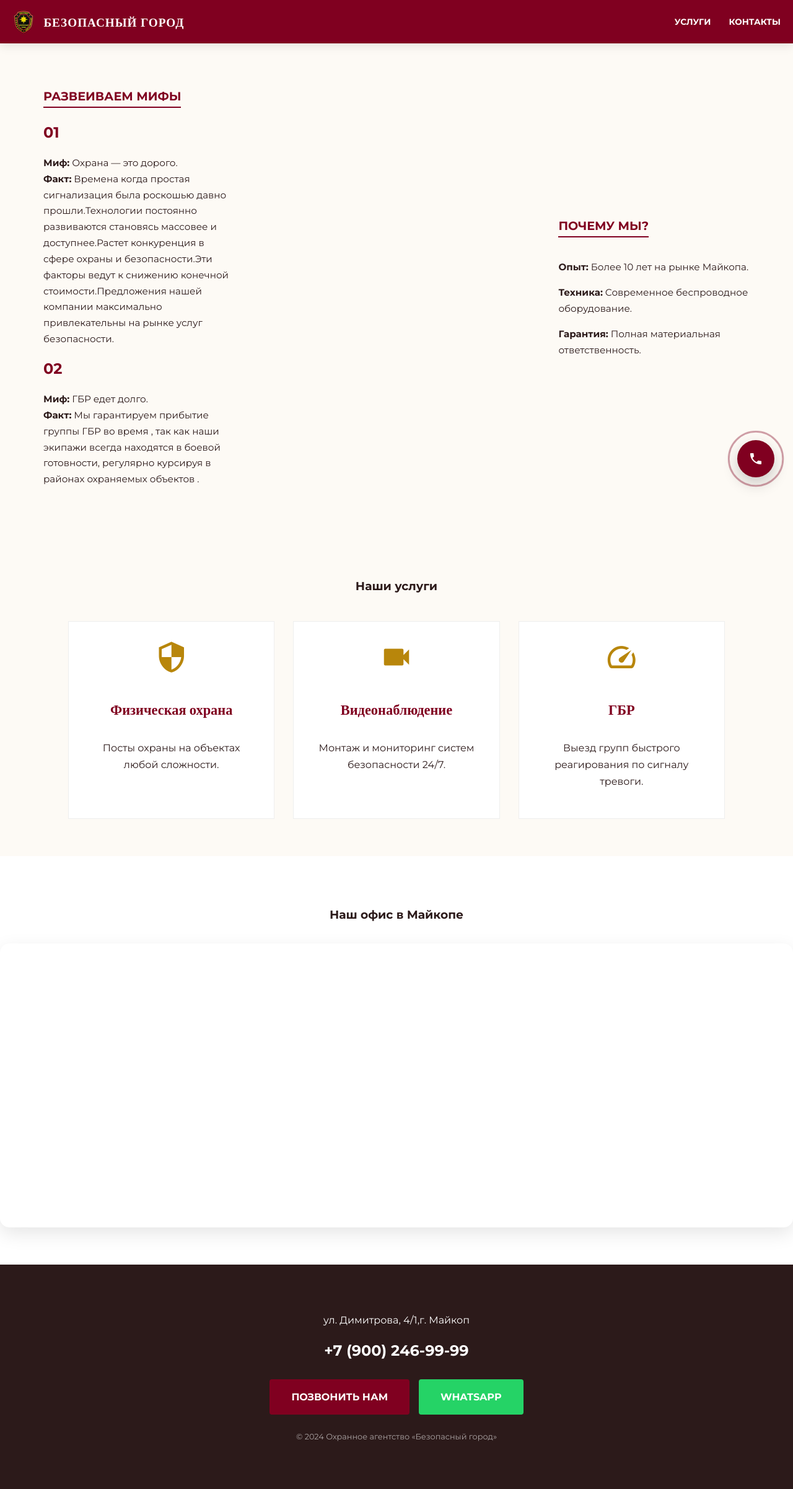
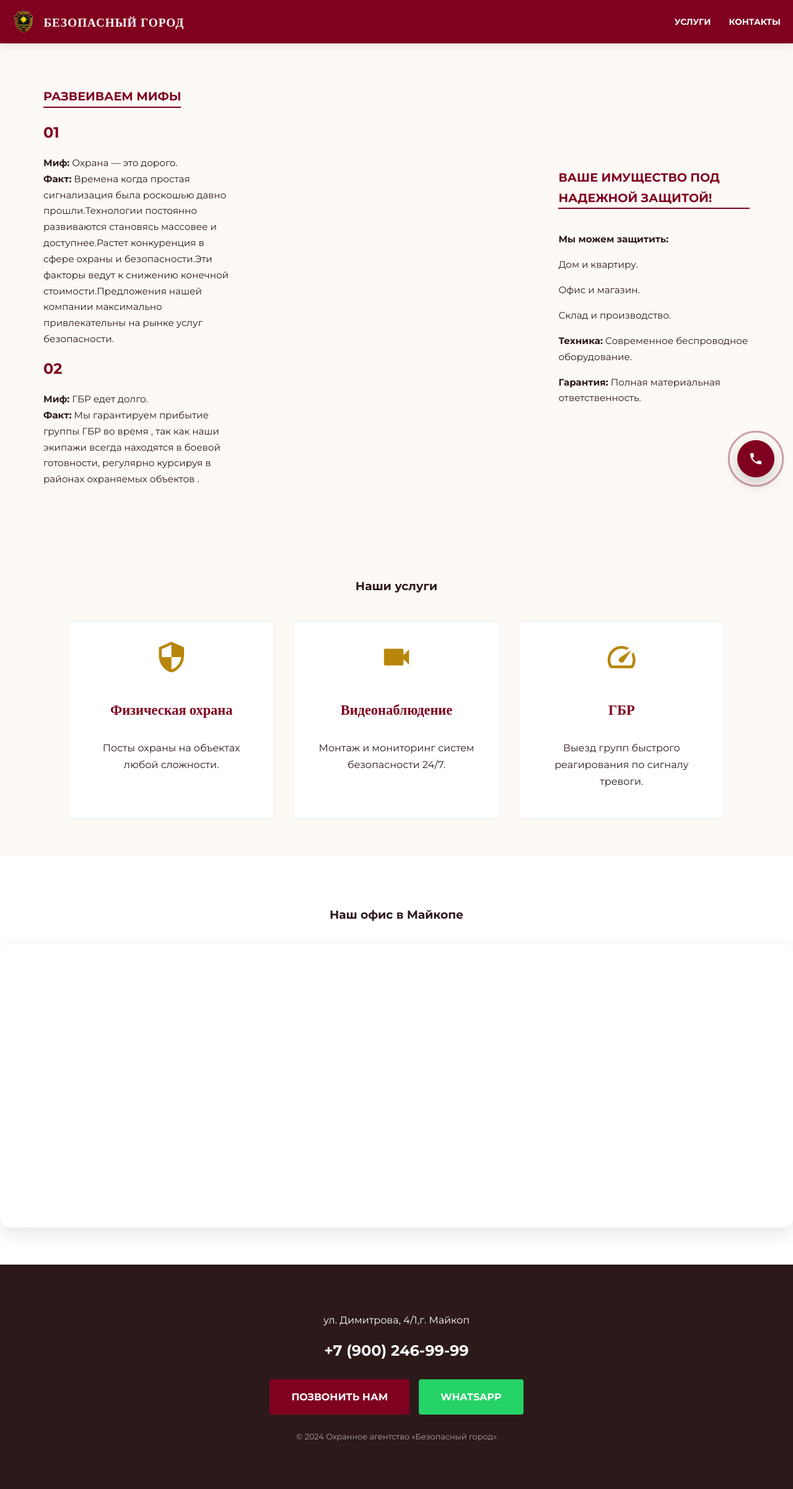
Before and after one commit to Wolndemort/github.safe-city01, a Flask app: page / in a window 1280 px wide. Shown: the whole page at 62% size. Run offline with Flask 3, Linux system fonts and the light colour scheme; grey boxes are pictures that could not be loaded.

Commit message:
fixcache

```diff
--- a/templates/index.html
+++ b/templates/index.html
@@ -50,9 +50,12 @@
                 </video>
             </div>
             <div class="hero-side right">
-                <h3>Почему мы?</h3>
+                <h3>Ваше имущество под надежной защитой!</h3>
                 <div class="info-box">
-                    <p><strong>Опыт:</strong> Более 10 лет на рынке Майкопа.</p>
+                    <p><strong>Мы можем защитить:</strong></p>
+                    <p> Дом и квартиру.</p>
+                    <p> Офис и магазин.</p>
+                    <p> Склад и производство.</p>
                 </div>
                 <div class="info-box">
                     <p><strong>Техника:</strong> Современное беспроводное оборудование.</p>
```
Also changed, not shown: README.txt.
